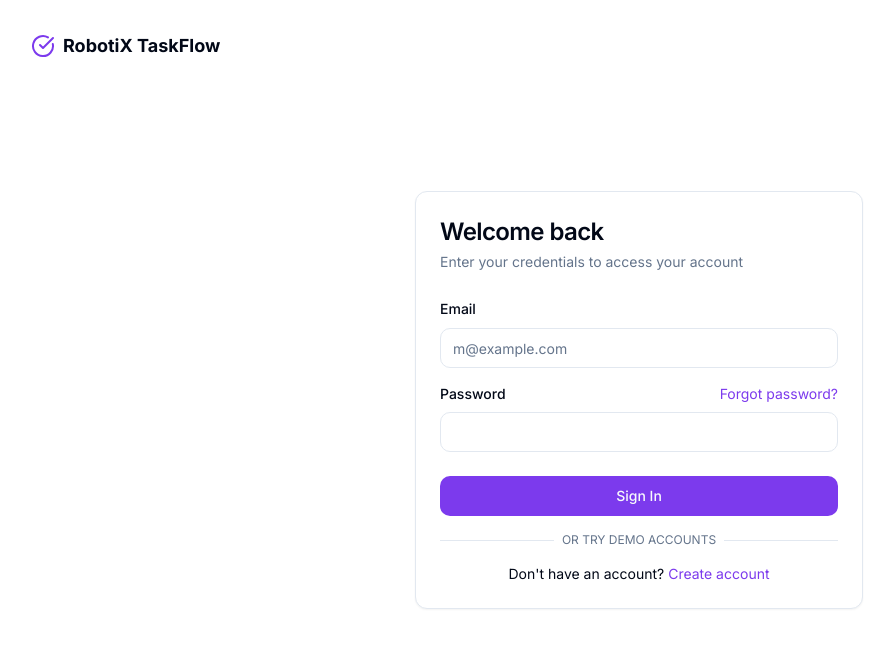
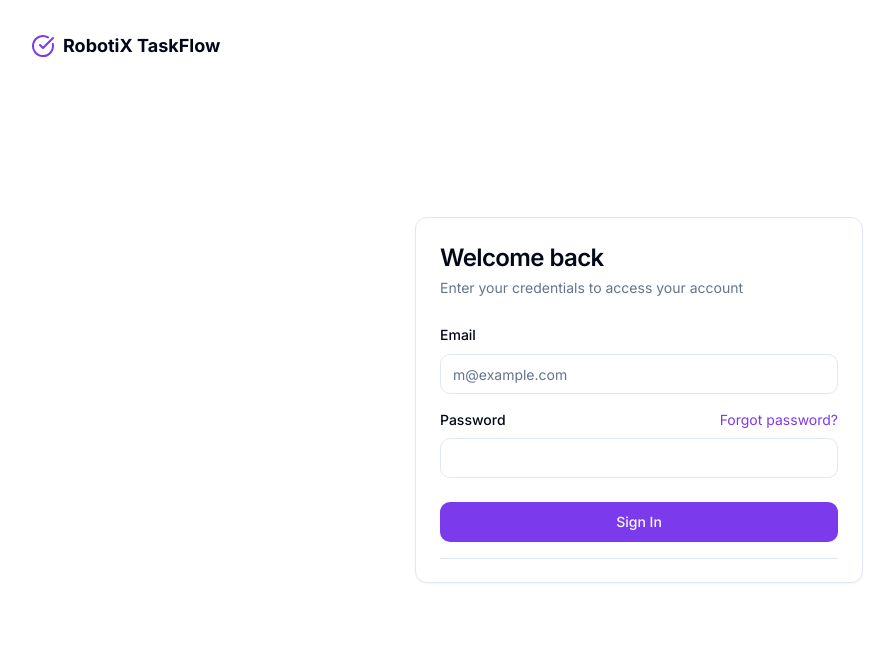
Before and after one commit to robotixnitrr/RobotiX, a Next.js app: page /login in a window 1280 px wide. Shown: the top 648 px of the page, without its empty margins (1-895 px from the left). Built offline with nearby package versions, Linux system fonts and the light colour scheme.

Commit message:
Clean up commented-out code in login page
Removed commented-out sections related to demo accounts and account creation.

```diff
--- a/app/login/page.tsx
+++ b/app/login/page.tsx
@@ -85,9 +85,9 @@ export default function LoginPage() {
               <div className="absolute inset-0 flex items-center">
                 <Separator className="w-full" />
               </div>
-              <div className="relative flex justify-center text-xs uppercase">
+              {/* <div className="relative flex justify-center text-xs uppercase">
                 <span className="bg-background px-2 text-muted-foreground">Or try demo accounts</span>
-              </div>
+              </div> */}
             </div>
 
             {/* <div className="grid grid-cols-2 gap-2 w-full">
@@ -111,12 +111,12 @@ export default function LoginPage() {
               </Button>
             </div> */}
 
-            <div className="text-center text-sm">
+            {/* <div className="text-center text-sm">
               Don&apos;t have an account?{" "}
               <Link href="/register" className="text-primary underline-offset-4 hover:underline">
                 Create account
               </Link>
-            </div>
+            </div> */}
           </CardFooter>
         </form>
       </Card>
```
